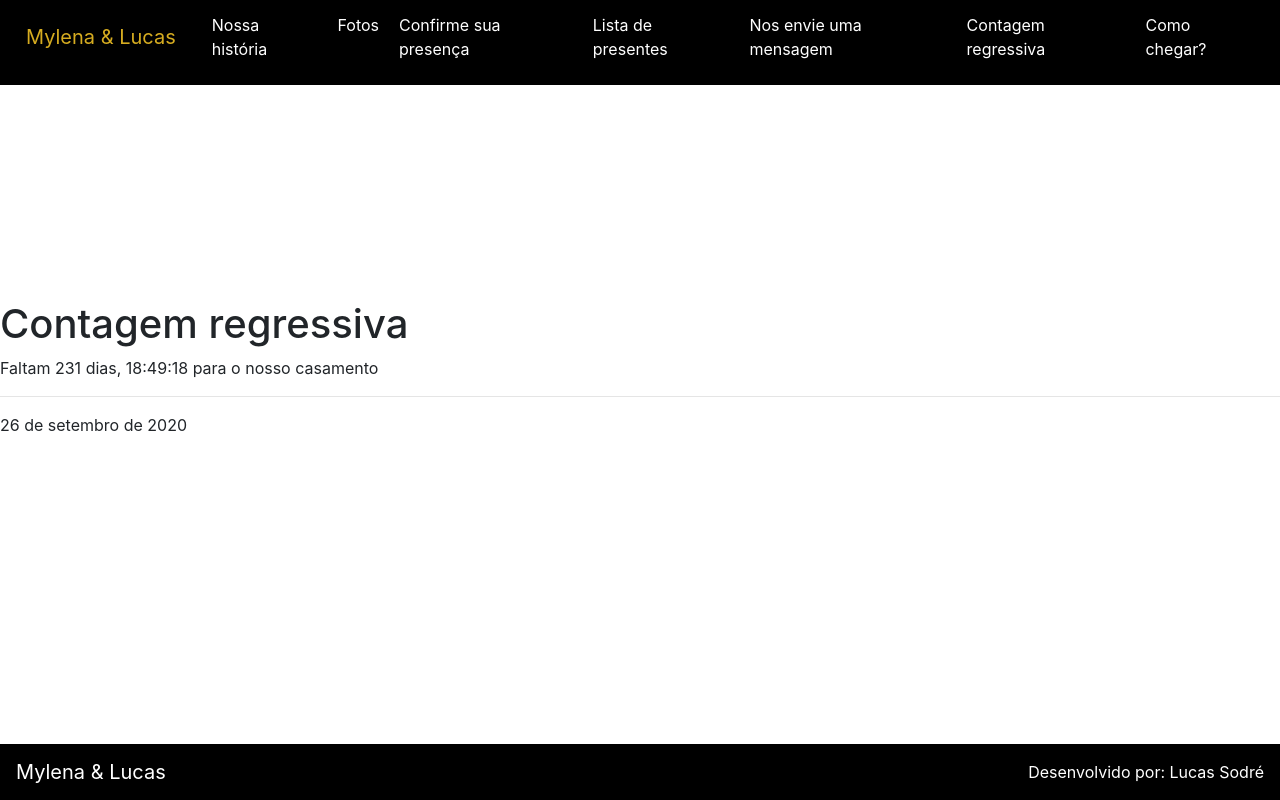
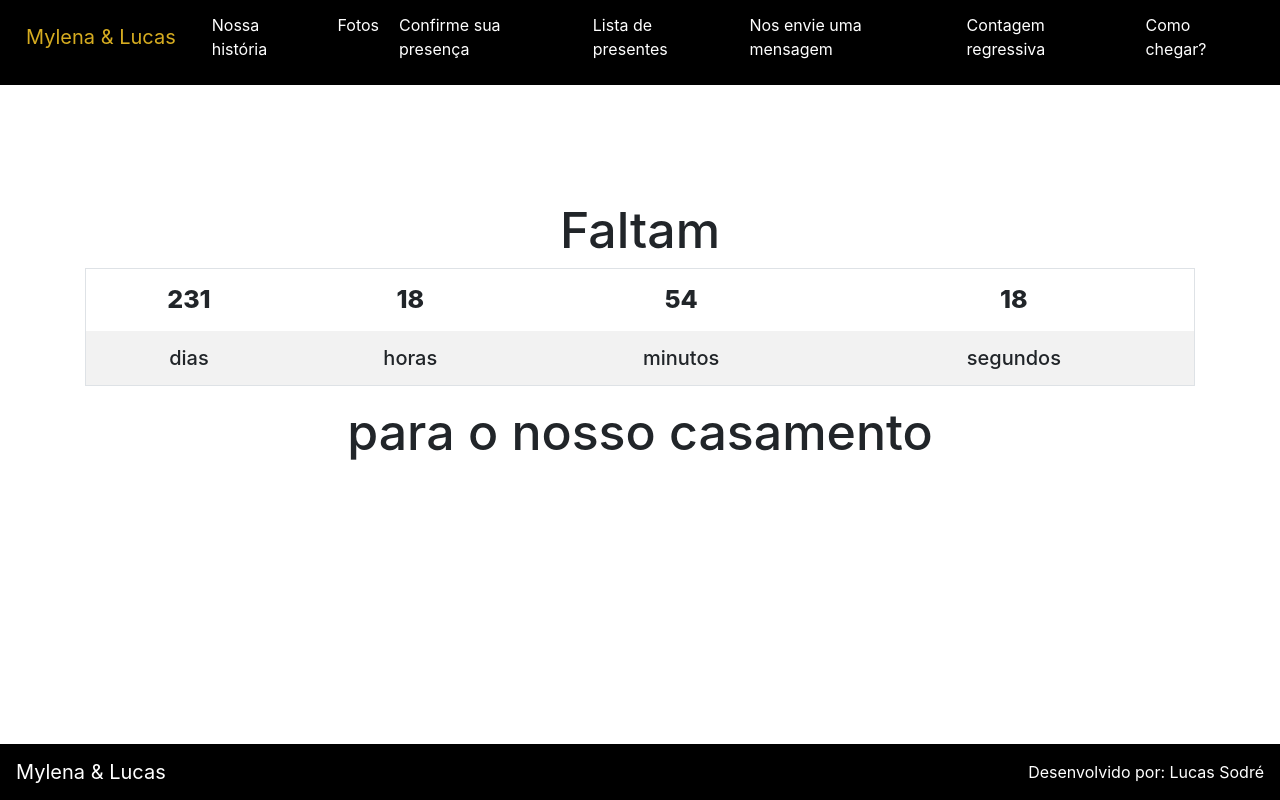
Before and after one commit to mylu26/mylu26.github.io, a React (Create React App) app: page /countdown in a window 1280 px wide. Built offline with nearby package versions, Linux system fonts and the light colour scheme; what google-maps-react would draw is missing.

Commit message:
Ajuste nas telas de contador e presente

```diff
--- a/src/pages/CountdownPage.js
+++ b/src/pages/CountdownPage.js
@@ -1,5 +1,5 @@
 import React from 'react'
-import { Navbar } from 'react-bootstrap'
+import { Table } from 'react-bootstrap'
 import ContainerComponent from '../components/ContainerComponent'
 import FooterComponent from '../components/FooterComponent'
 
@@ -24,7 +24,7 @@ export default class CountdownPage extends React.Component {
     }
 
     tick = () => {
-        let countdownDate = new Date('Sep 26, 2020 18:45:00').getTime()
+        let countdownDate = new Date('Sep 26, 2020 18:50:00').getTime()
         let now = new Date().getTime()
         let between = countdownDate - now
         let days = Math.floor(between / (1000 * 60 * 60 * 24))
@@ -37,8 +37,21 @@ export default class CountdownPage extends React.Component {
 
     styles = {
         div: {
-            marginTop: 300,
-            marginBottom: 100
+            marginTop: 200,
+            marginBottom: 100,
+            justifyContent: 'center',
+            textAlign: 'center'
+        },
+        title: {
+            fontSize: 50
+        },
+        textDate: {
+            fontSize: 25,
+            fontWeight: 800
+        },
+        textDescription: {
+            fontSize: 20,
+            fontWeight: 500
         }
     }
 
@@ -47,22 +60,56 @@ export default class CountdownPage extends React.Component {
         return (
             <div>
                 <ContainerComponent fixedBottom>
+                    <div className={'container'}>
                         <div style={this.styles.div}>
-                        {days === 0 && hours == 0 && minutes === 0 && seconds === 0 ? (
+                            {days === 0 &&
+                            hours === 0 &&
+                            minutes === 0 &&
+                            seconds === 0 ? (
                                 <p>Carregando...</p>
                             ) : (
                                 <div>
-                                <h1>Contagem regressiva</h1>
-                                <span>
-                                    <p>
-                                        Faltam {days} dias, {hours}:{minutes}:{seconds}{' '}
+                                    <h1 style={this.styles.title}>Faltam</h1>
+                                    <Table striped bordered hover borderless>
+                                        <thead>
+                                            <tr>
+                                                <th style={this.styles.textDate}>
+                                                    {days}
+                                                </th>
+                                                <th style={this.styles.textDate}>
+                                                    {hours}
+                                                </th>
+                                                <th style={this.styles.textDate}>
+                                                    {minutes}
+                                                </th>
+                                                <th style={this.styles.textDate}>
+                                                    {seconds}
+                                                </th>
+                                            </tr>
+                                        </thead>
+                                        <tbody>
+                                            <tr>
+                                                <td style={this.styles.textDescription}>
+                                                    dias
+                                                </td>
+                                                <td style={this.styles.textDescription}>
+                                                    horas
+                                                </td>
+                                                <td style={this.styles.textDescription}>
+                                                    minutos
+                                                </td>
+                                                <td style={this.styles.textDescription}>
+                                                    segundos
+                                                </td>
+                                            </tr>
+                                        </tbody>
+                                    </Table>
+                                    <h1 style={this.styles.title}>
                                         para o nosso casamento
-                                    </p>
-                                    <hr></hr>
-                                    <p>26 de setembro de 2020</p>
-                                </span>
+                                    </h1>
                                 </div>
                             )}
+                        </div>
                     </div>
                 </ContainerComponent>
             </div>
--- a/src/pages/GiftPage.js
+++ b/src/pages/GiftPage.js
@@ -1,4 +1,5 @@
 import React from 'react'
+import { Table } from 'react-bootstrap'
 import ContainerComponent from '../components/ContainerComponent'
 
 export default class GiftPage extends React.Component {
@@ -6,12 +7,31 @@ export default class GiftPage extends React.Component {
         return (
             <div>
                 <ContainerComponent fixed>
-                    LISTA DE PRESENTES
-                    <ul>
-                        <li>Casas Bahia</li>
-                        <li>Ponto Frio</li>
-                        <li>Americanas.com</li>
-                    </ul>
+                    <div className={'container'}>
+                        LISTA DE PRESENTES
+                        <Table striped bordered hover borderless>
+                            <thead>
+                                <tr>
+                                    <th>Loja</th>
+                                    <th>Site</th>
+                                </tr>
+                            </thead>
+                            <tbody>
+                                <tr>
+                                    <td>Casas Bahia</td>
+                                    <td>casasbahia.com.br</td>
+                                </tr>
+                                <tr>
+                                    <td>Americanas.com</td>
+                                    <td>https://www.americanas.com.br/</td>
+                                </tr>
+                                <tr>
+                                    <td>Ponto Frio</td>
+                                    <td>http://pontofrio.com.br/</td>
+                                </tr>
+                            </tbody>
+                        </Table>
+                    </div>
                 </ContainerComponent>
             </div>
         )
```
Lines whose indentation alone changed are shown as unchanged.
